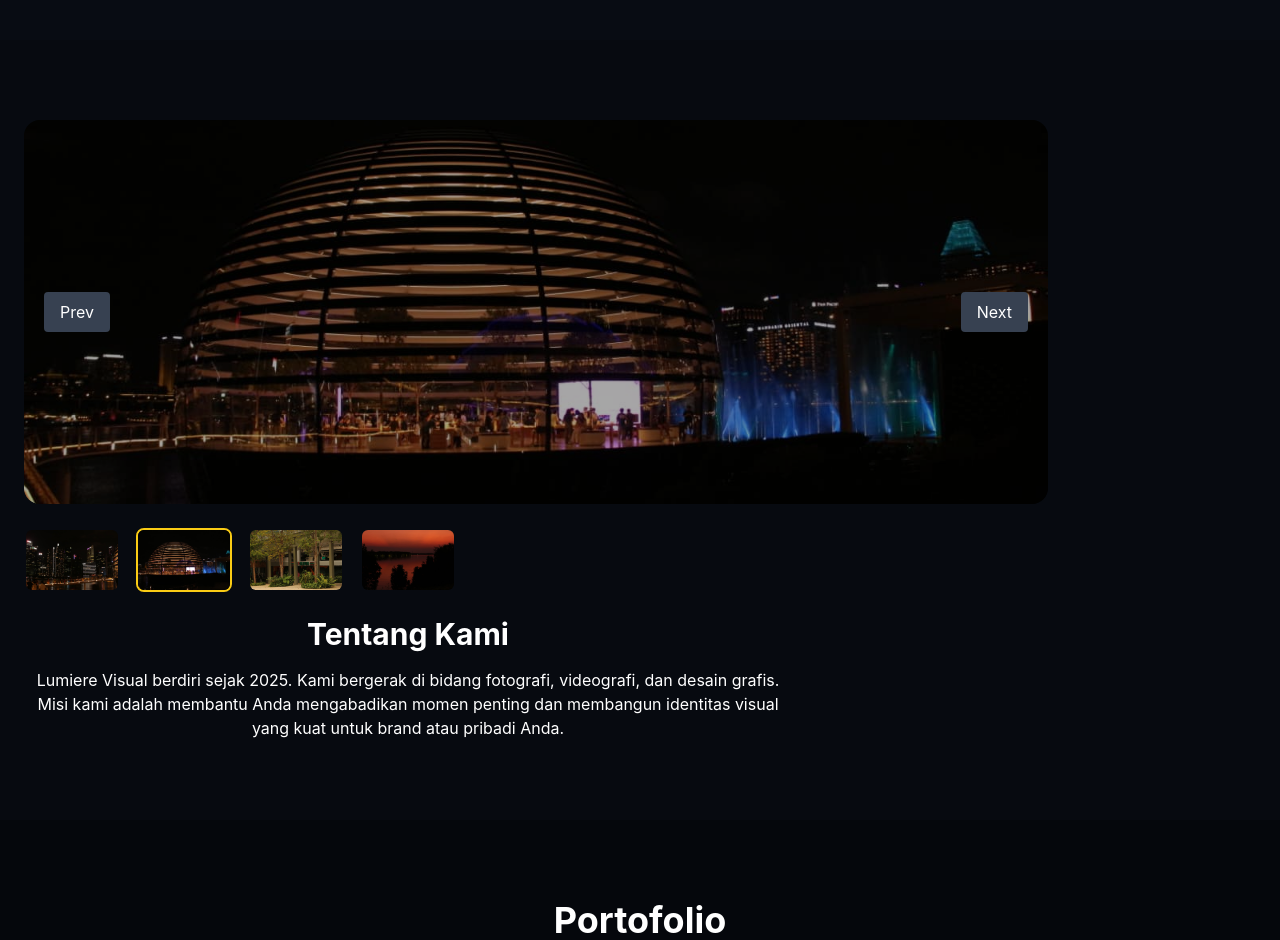
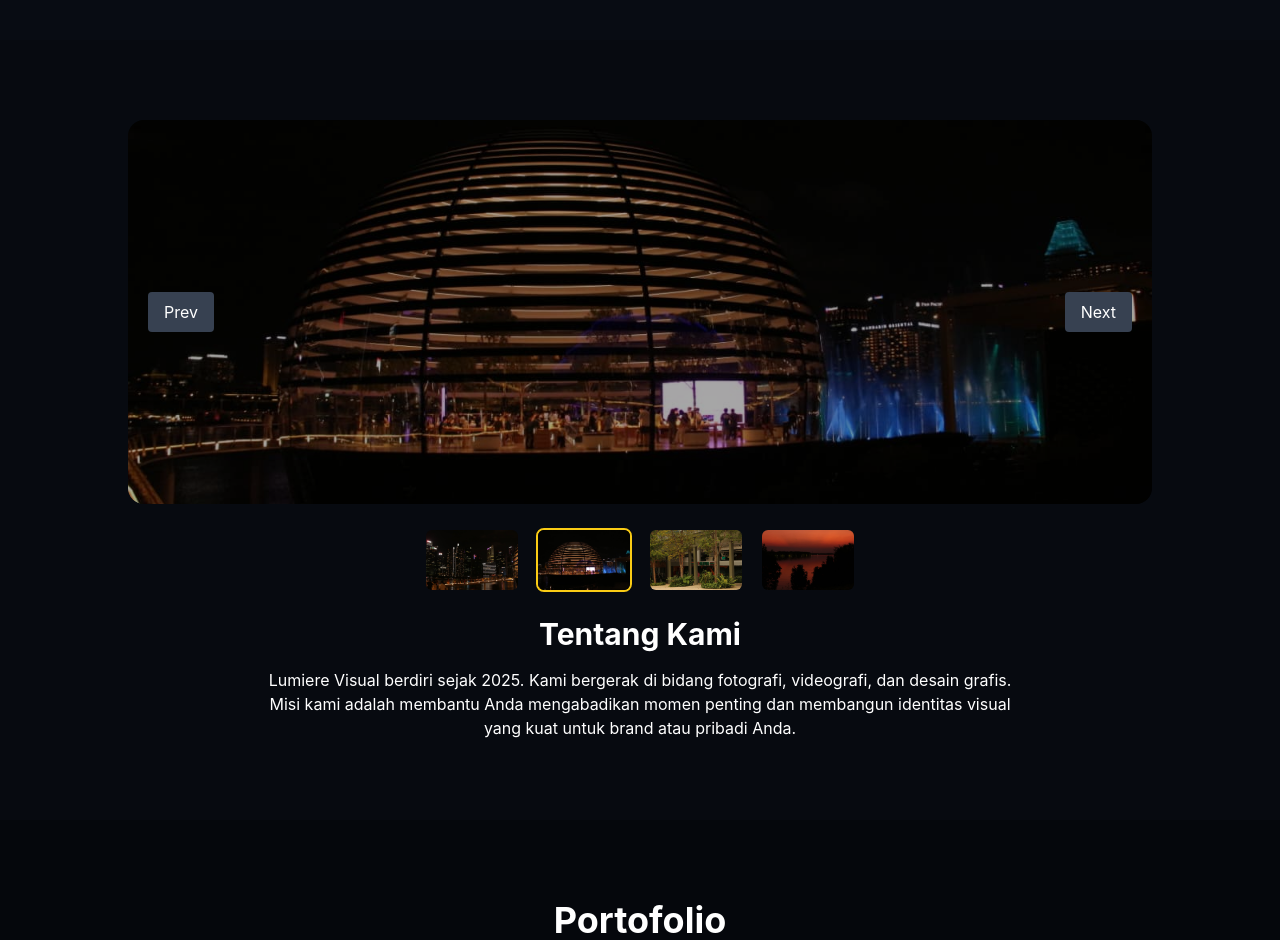
Before and after one commit to GitHubUser101521/Lumiere, a plain HTML site: page index.html in a window 1280 px wide. Shown: the part 760-1700 px from the top of the page. Drawn offline with nearby package versions, Linux system fonts and the light colour scheme.

Commit message:
Update index.html

```diff
--- a/index.html
+++ b/index.html
@@ -62,7 +62,7 @@
 <section id="tentang" class="relative py-20 flex flex-col items-center text-center px-6"
   style="background: url('images/foto2.jpg') no-repeat center center/cover;">
   <div class="absolute inset-0 bg-black/60"></div>
-  <div class="relative z-10 w-full">
+  <div class="relative z-10 w-full flex flex-col justify-center items-center">
     <div id="slideshow" class="relative w-full max-w-5xl h-96 mb-6">
       <img src="images/01.jpg" class="active">
       <img src="images/02.jpg">
```
